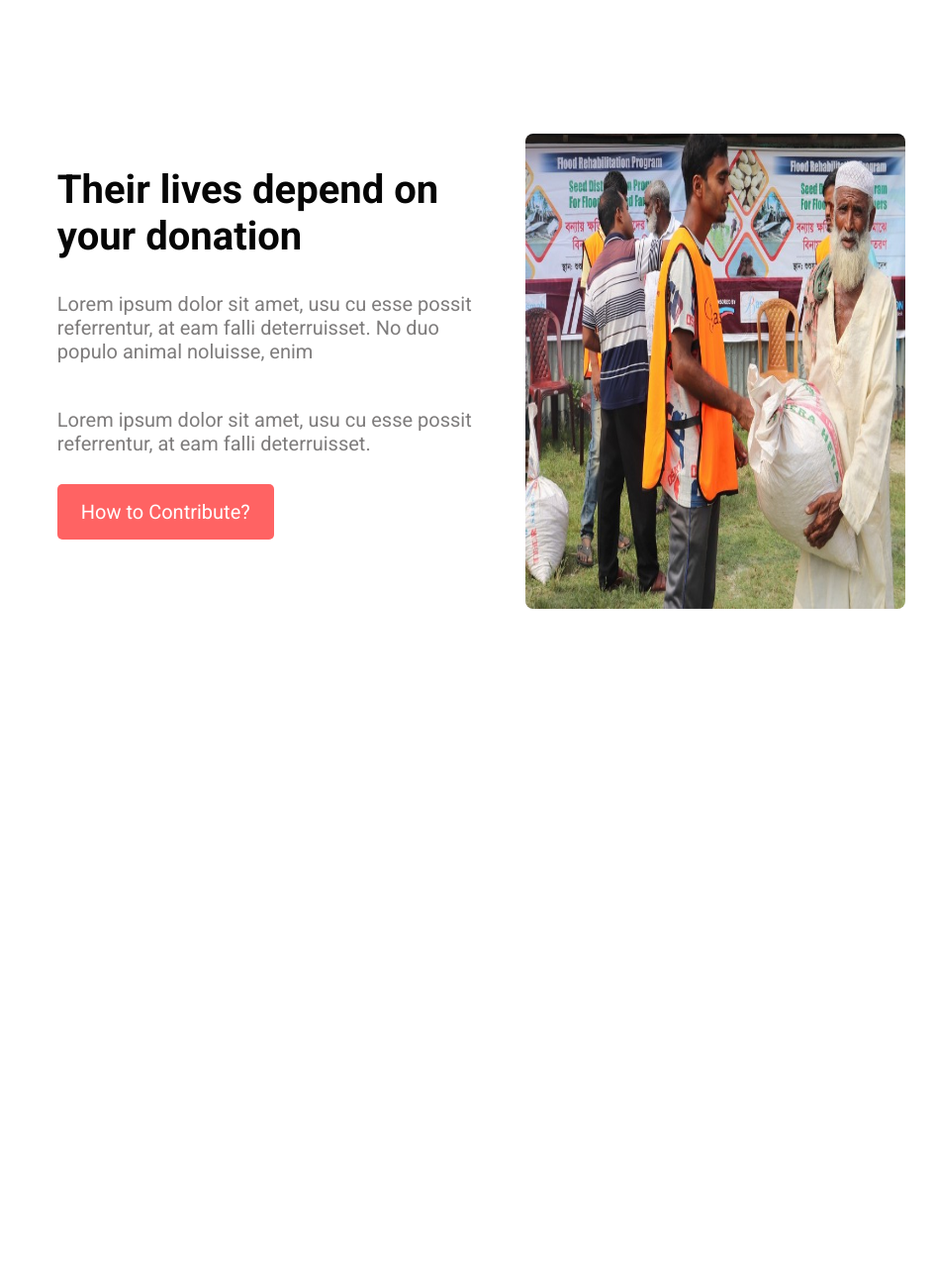
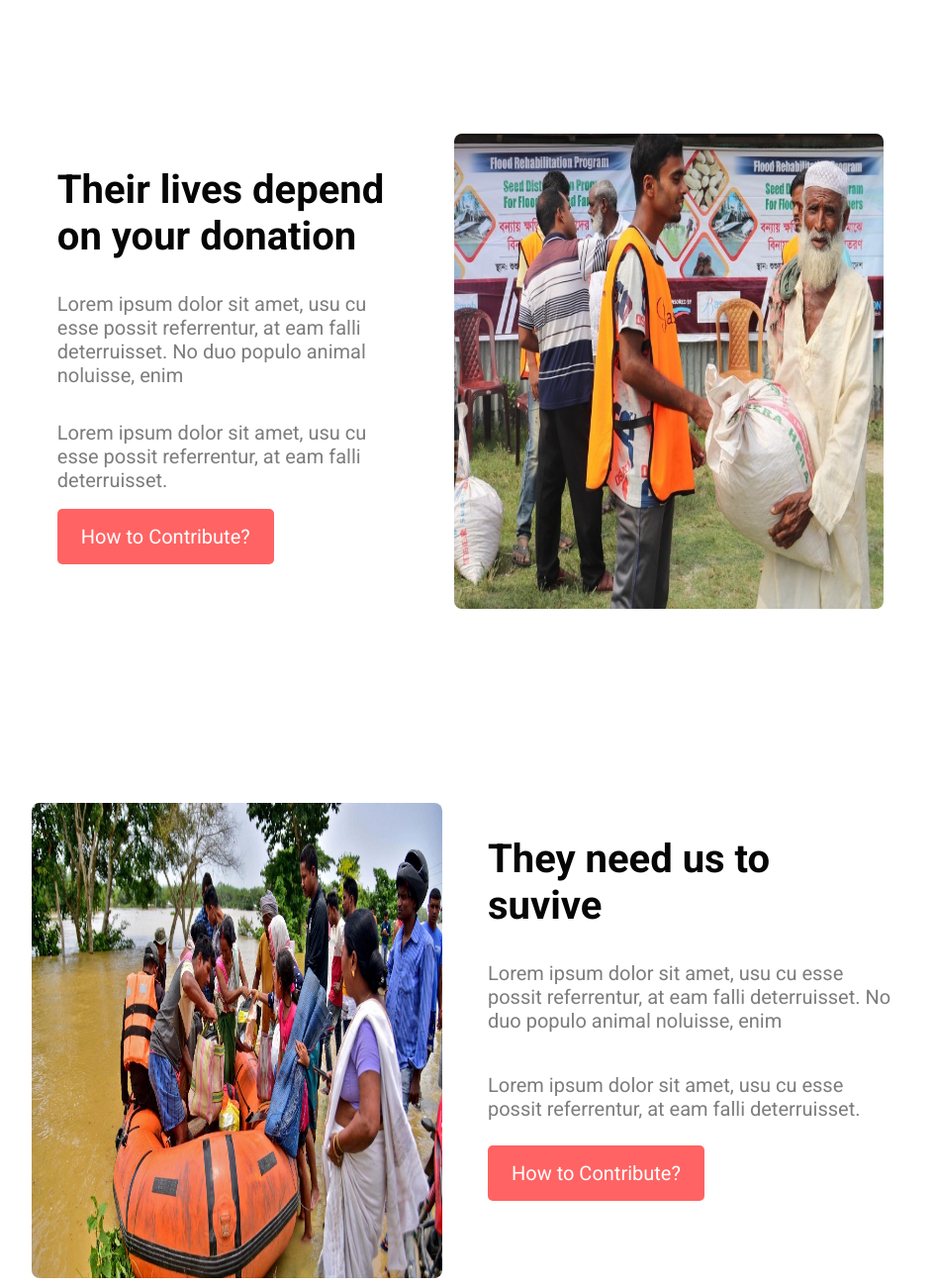
Before and after one commit to imam0321/Donate-to-protect-human, a plain HTML site: page index.html in a window 1280 px wide. Shown: the part 1980-3280 px from the top of the page at 99% size, without its empty margins (147-1093 px from the left). Before the commit the page ends 2979 px from the top, so only its background shows below. Drawn offline with Linux system fonts and the light colour scheme.

Commit message:
added donation 2

```diff
--- a/index.html
+++ b/index.html
@@ -99,12 +99,12 @@
 
     <section class="donation">
       <div class="donation-left">
-        <h1>Their lives depend on your donation</h1>
-        <p>
+        <h1 class="donation-left-h">Their lives depend on your donation</h1>
+        <p class="donation-left-p">
           Lorem ipsum dolor sit amet, usu cu esse possit referrentur, at eam
           falli deterruisset. No duo populo animal noluisse, enim
         </p>
-        <p>
+        <p class="donation-left-p">
           Lorem ipsum dolor sit amet, usu cu esse possit referrentur, at eam
           falli deterruisset.
         </p>
@@ -115,7 +115,35 @@
           >How to Contribute?</a
         >
       </div>
-      <img class="donation-right" src="images/donation10.jpg" />
+      <div class="donation-right">
+        <img class="donation-right-img" src="images/donation10.jpg" />
+      </div>
+
     </section>
+    <section class="donation">
+      <div class="donation-left-2">
+        <img class="donation-right-img" src="images/donation5.jpg" />
+      </div>
+
+      <div class="donation-right-2">
+        <h1 class="donation-left-h">They need us to suvive</h1>
+        <p class="donation-left-p">
+          Lorem ipsum dolor sit amet, usu cu esse possit referrentur, at eam
+          falli deterruisset. No duo populo animal noluisse, enim
+        </p>
+        <p class="donation-left-p">
+          Lorem ipsum dolor sit amet, usu cu esse possit referrentur, at eam
+          falli deterruisset.
+        </p>
+        <a
+          class="header-button"
+          target="_blank"
+          href="http://127.0.0.1:5500/index.html"
+          >How to Contribute?</a
+        >
+      </div>
+    </section>
+
+
   </body>
 </html>
--- a/style/protect.css
+++ b/style/protect.css
@@ -122,28 +122,38 @@ body {
 
 .donation {
   display: flex;
-  margin-bottom: 30%;
+  margin-bottom: 15%;
 }
 .donation-left {
   width: 35%;
   margin-left: 16%;
 }
-.donation-left h1 {
+.donation-left-h {
   font-size: 40px;
   font-weight: 900;
   color: rgb(6, 6, 6);
 }
-.donation-left p {
+.donation-left-p {
   font-size: 20px;
   font-weight: 400;
   color: rgb(126, 124, 124);
   margin-bottom: 10%;
 }
-
 .donation-right {
-  width: 30%;
+  margin-left: 5%;
+  margin-right: 15%;
+}
+.donation-right-img{
+  width: 90%;
   height: 480px;
   border-radius: 8px;
-  margin-left: 2%;
+}
+
+.donation-left-2{
+  width: 36%;
+  margin-left: 14%;
+}
+.donation-right-2{
+  width: 32%;
   margin-right: 15%;
 }
```
